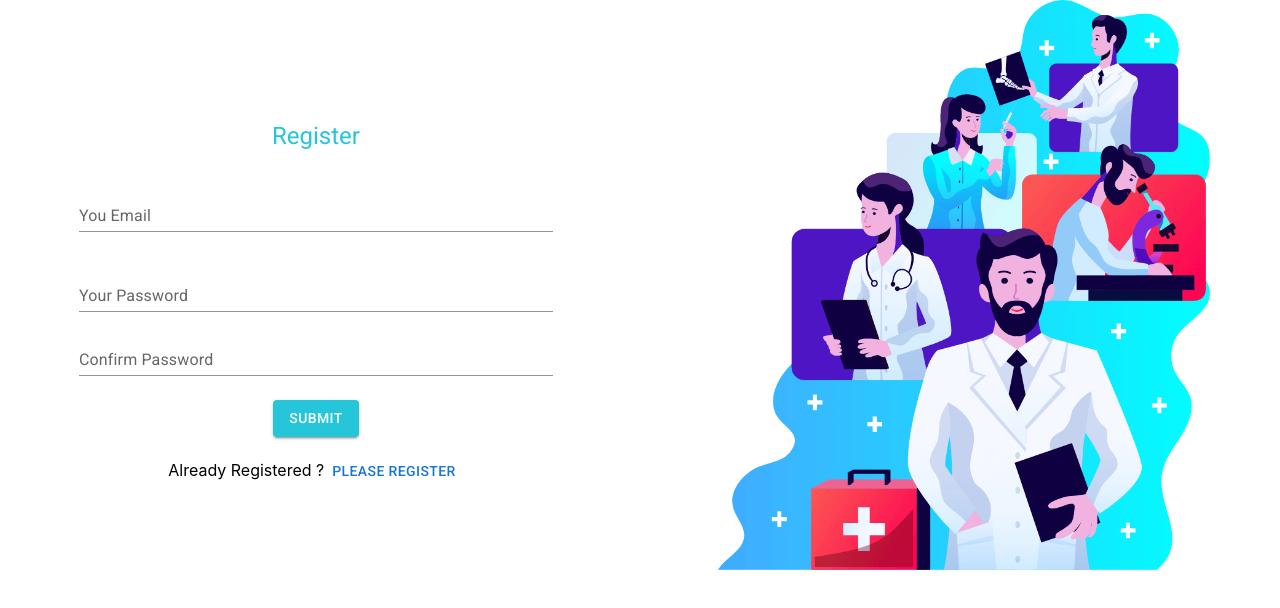
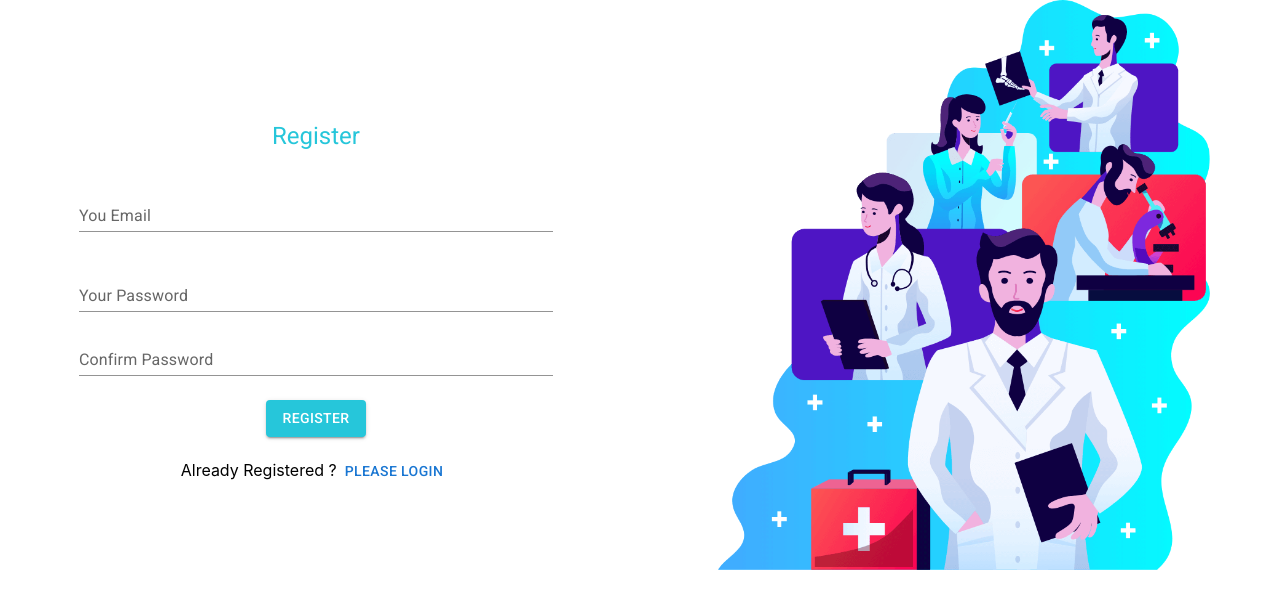
Before and after one commit to Fahid-Hossain/doctors-portal-client-side, a React (Create React App) app: page /register in a window 1280 px wide. Shown: the top 608 px of the page. Built offline with nearby package versions, Linux system fonts and the light colour scheme; no server answers.

Commit message:
firebase setup and impliment Register,login,observer ,context api , useAuth hook

```diff
--- a/package.json
+++ b/package.json
@@ -12,6 +12,7 @@
     "@testing-library/react": "^11.2.7",
     "@testing-library/user-event": "^12.8.3",
     "date-fns": "^2.25.0",
+    "firebase": "^9.3.0",
     "react": "^17.0.2",
     "react-dom": "^17.0.2",
     "react-router-dom": "^5.3.0",
--- a/src/App.js
+++ b/src/App.js
@@ -8,10 +8,12 @@ import Home from './Pages/Home/Home/Home';
 import Appointment from './Pages/Appoinment/Appointment/Appointment';
 import Login from './Pages/Login/Login/Login';
 import Register from './Pages/Login/Register/Register';
+import AuthProvider from './context/AuthProvider/AuthProvider';
 
 function App() {
   return (
     <div className="App">
+      <AuthProvider>
         <Router>
           <Switch>
             <Route exact path="/">
@@ -31,6 +33,7 @@ function App() {
             </Route>
           </Switch>
         </Router>
+      </AuthProvider>
     </div>
   );
 }
--- /dev/null
+++ b/src/Pages/Login/Firebase/firebase.config.js
@@ -0,0 +1,10 @@
+const firebaseConfig = {
+    apiKey:process.env.REACT_APP_API_KEY,
+    authDomain:process.env.REACT_APP_AUTH_DOMAIN,
+    projectId:process.env.REACT_APP_PROJECT_ID,
+    storageBucket:process.env.REACT_APP_STORAGE_BUCKET,
+    messagingSenderId:process.env.REACT_APP_MESSAGING_SENDER_ID,
+    appId:process.env.REACT_APP_APP_ID
+  };
+
+  export default firebaseConfig;
--- /dev/null
+++ b/src/Pages/Login/Firebase/firebase.init.js
@@ -0,0 +1,7 @@
+import { initializeApp } from "firebase/app";
+import firebaseConfig from "./firebase.config";
+
+const firebaseIntialization =()=>{
+     initializeApp(firebaseConfig);
+}
+export default firebaseIntialization;
--- a/src/Pages/Login/Login/Login.js
+++ b/src/Pages/Login/Login/Login.js
@@ -4,9 +4,12 @@ import Grid from '@mui/material/Grid';
 import loginImg from "../../../images/login.png";
 import { Button, TextField, Typography } from '@mui/material';
 import { NavLink } from 'react-router-dom';
+import useAuth from '../../../hook/useAuth';
 
 const Login = () => {
     const [loginData,setLoginData]=useState({})
+
+    const {signInWithGoogle}=useAuth();
 
     //handleLogin submit
     const handleLogin =(e)=>{
@@ -57,6 +60,9 @@ const Login = () => {
                         </NavLink>
                     </form>
 
+
+                    <Button onClick={signInWithGoogle} type="submit" sx={{ my: 2 }} variant="contained">Sign In With Google</Button>
+
                 </Grid>
                 <Grid item xs={12} md={6}>
                     <img src={loginImg} alt="" style={{ width: '78%' }} />
--- a/src/Pages/Login/Register/Register.js
+++ b/src/Pages/Login/Register/Register.js
@@ -2,11 +2,14 @@ import React, { useState } from 'react';
 import Box from '@mui/material/Box';
 import Grid from '@mui/material/Grid';
 import loginImg from "../../../images/login.png";
-import { Button, TextField, Typography } from '@mui/material';
+import { Button, CircularProgress, TextField, Typography } from '@mui/material';
 import { NavLink } from 'react-router-dom';
+import useAuth from '../../../hook/useAuth';
 
 const Register = () => {
     const [loginData, setLoginData] = useState({})
+    //
+    const {RegisterUserWithEmailAndPass,isLoading} =useAuth();
 
     //handleLogin submit
     const handleLogin = (e) => {
@@ -15,7 +18,13 @@ const Register = () => {
             alert("Your password did not match");
             return;
         }
-        alert("hey,what?")
+        if(loginData.password.length < 6 ){
+            alert("password must be at least 6 characters")
+            return;
+        }
+        //registrations
+        RegisterUserWithEmailAndPass(loginData.email,loginData.password);
+        alert("Register Successfully Done");
     }
     //textField value
     const textFieldHandler = e => {
@@ -25,14 +34,16 @@ const Register = () => {
         // console.log(email, pass)
         const newLoginData = { ...loginData }
         newLoginData[field] = value;
-        console.log(newLoginData);
+        // console.log(newLoginData);
         setLoginData(newLoginData);
     }
+
     return (
         <Box sx={{ flexGrow: 1 }}>
             <Grid container spacing={2}>
                 <Grid item xs={12} md={6}>
-                    <form onSubmit={handleLogin} >
+                   {
+                       !isLoading &&  <form onSubmit={handleLogin} >
                        <Typography sx={{ mt: 15, color: "#26c6da" }} variant="h5" gutterBottom component="div">
                            Register
                        </Typography>
@@ -47,7 +58,7 @@ const Register = () => {
                        <TextField
                            onChange={textFieldHandler}
                            sx={{ width: "75%", m: 1 }}
-                            id="standard-password-input"
+                           // id="standard-password-input"
                            label="Your Password"
                            type="password"
                            name="password"
@@ -57,7 +68,7 @@ const Register = () => {
                        <TextField
                            onChange={textFieldHandler}
                            sx={{ width: "75%", m: 1 }}
-                            id="standard-password-input"
+                           // id="standard-password-input"
                            label="Confirm Password"
                            type="password"
                            name="password2"
@@ -65,13 +76,17 @@ const Register = () => {
                            variant="standard"
                        />
                        <br />
-                        <Button type="submit" sx={{ backgroundColor: '#26c6da', my: 2 }} variant="contained">SUBMIT</Button>
+                       <Button type="submit" sx={{ backgroundColor: '#26c6da', my: 2 }} variant="contained">Register</Button>
                        <br />
                        <span>Already Registered ?</span>
                        <NavLink style={{ textDecoration: 'none' }} to="/login">
-                            <Button>PLEASE REGISTER</Button>
+                           <Button>PLEASE LOGIN</Button>
                        </NavLink>
                    </form>
+                   }
+                   {
+                       isLoading && <CircularProgress />
+                   }
 
                 </Grid>
                 <Grid item xs={12} md={6}>
--- /dev/null
+++ b/src/context/AuthProvider/AuthProvider.js
@@ -0,0 +1,16 @@
+import React, { createContext } from 'react';
+import useFirebase from '../../hook/useFirebase';
+
+//context create
+export const AuthContext = createContext();
+
+const AuthProvider = ({children}) => {
+    const allContext = useFirebase();
+    return (
+        <AuthContext.Provider value={allContext}>
+            {children}
+        </AuthContext.Provider>
+    );
+};
+
+export default AuthProvider;
--- /dev/null
+++ b/src/hook/useAuth.js
@@ -0,0 +1,8 @@
+import { useContext } from "react";
+import { AuthContext } from "../context/AuthProvider/AuthProvider";
+
+const useAuth=()=>{
+    const auth = useContext(AuthContext);
+    return auth;
+}
+export default useAuth;
--- /dev/null
+++ b/src/hook/useFirebase.js
@@ -0,0 +1,111 @@
+import { useState, useEffect } from 'react';
+import { getAuth, signInWithPopup, GoogleAuthProvider, signInWithEmailAndPassword, createUserWithEmailAndPassword , signOut, onAuthStateChanged } from "firebase/auth";
+import firebaseIntialization from '../Pages/Login/Firebase/firebase.init';
+
+//initialize firebase app
+firebaseIntialization();
+
+const useFirebase = () => {
+    //useStates
+    const [user, setUser] = useState({});
+    const [error, setError] = useState("");
+    const [isLoading,setIsLoading] = useState(true);
+    //providers
+    const googleProvider = new GoogleAuthProvider();
+    //auth
+    const auth = getAuth();
+
+
+    //google Sign In
+    const signInWithGoogle = () => {
+        signInWithPopup(auth, googleProvider)
+            .then((result) => {
+                const user = result.user;
+                setUser(user);
+                // ...
+            }).catch((error) => {
+                // Handle Errors here.
+                const errorMessage = error.message;
+                setError(errorMessage);
+
+            });
+    }
+
+    // Register user with email and password
+    const RegisterUserWithEmailAndPass = (email, password) => {
+        setIsLoading(true);
+        createUserWithEmailAndPassword(auth, email, password)
+            .then((result) => {
+                // Signed in
+                const user = result.user;
+                setUser(user);
+                // ...
+            })
+            .catch((error) => {
+                const errorMessage = error.message;
+                setError(errorMessage)
+                // ..
+            })
+            .finally(()=>setIsLoading(false));
+    }
+
+    //SignIn user with email and password
+    const LoginUserWithEmailAndPass = (email, password) => {
+        isLoading(true);
+        signInWithEmailAndPassword(auth, email, password)
+            .then((userCredential) => {
+                // Signed in
+                const user = userCredential.user;
+                setUser(user);
+                // ...
+            })
+            .catch((error) => {
+                const errorMessage = error.message;
+                setError(errorMessage)
+            })
+            .finally(()=>setIsLoading(false));
+
+    }
+
+    // Observe current user state
+    useEffect(() => {
+       const unsubscribed = onAuthStateChanged(auth, (user) => {
+            if (user) {
+                setUser(user);
+                // ...
+            } else {
+                // User is signed out
+                setUser({})
+            }
+            setIsLoading(false);
+        });
+        return ()=> unsubscribed;
+    }, [])
+
+    //signOut
+    const logOut = () => {
+        setIsLoading(true);
+        signOut(auth).then(() => {
+            // Sign-out successful.
+
+        }).catch((error) => {
+            // An error happened.
+            setError(error.message)
+        })
+        .finally(()=>setIsLoading(false))
+    }
+
+
+
+    return {
+        user,
+        error,
+        signInWithGoogle,
+        RegisterUserWithEmailAndPass,
+        LoginUserWithEmailAndPass,
+        logOut,
+        isLoading
+    }
+};
+
+export default useFirebase;
```
Also changed, not shown: src/Pages/Shared/Navigation/Navigation.js (+12 -5 lines), 1 other file (tests, documents, lock files or other folders). Lines whose indentation alone changed are shown as unchanged.
